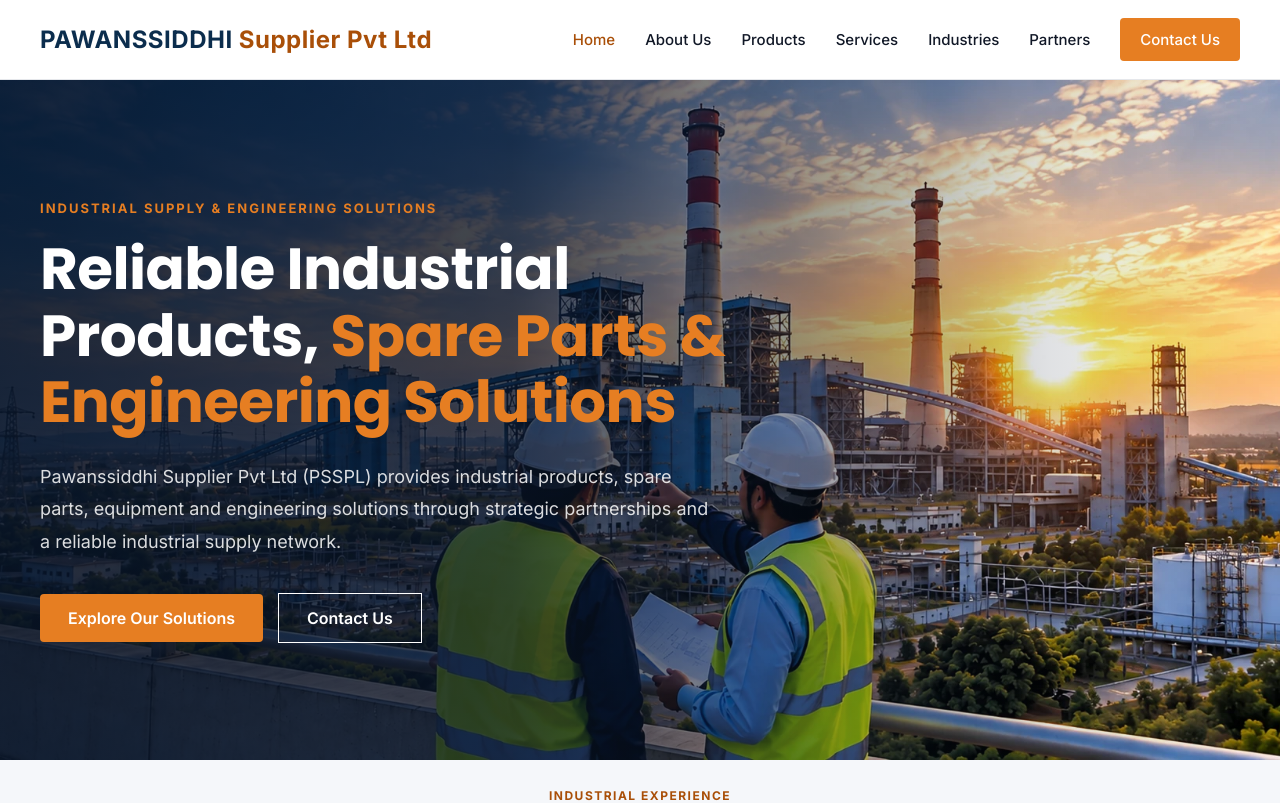
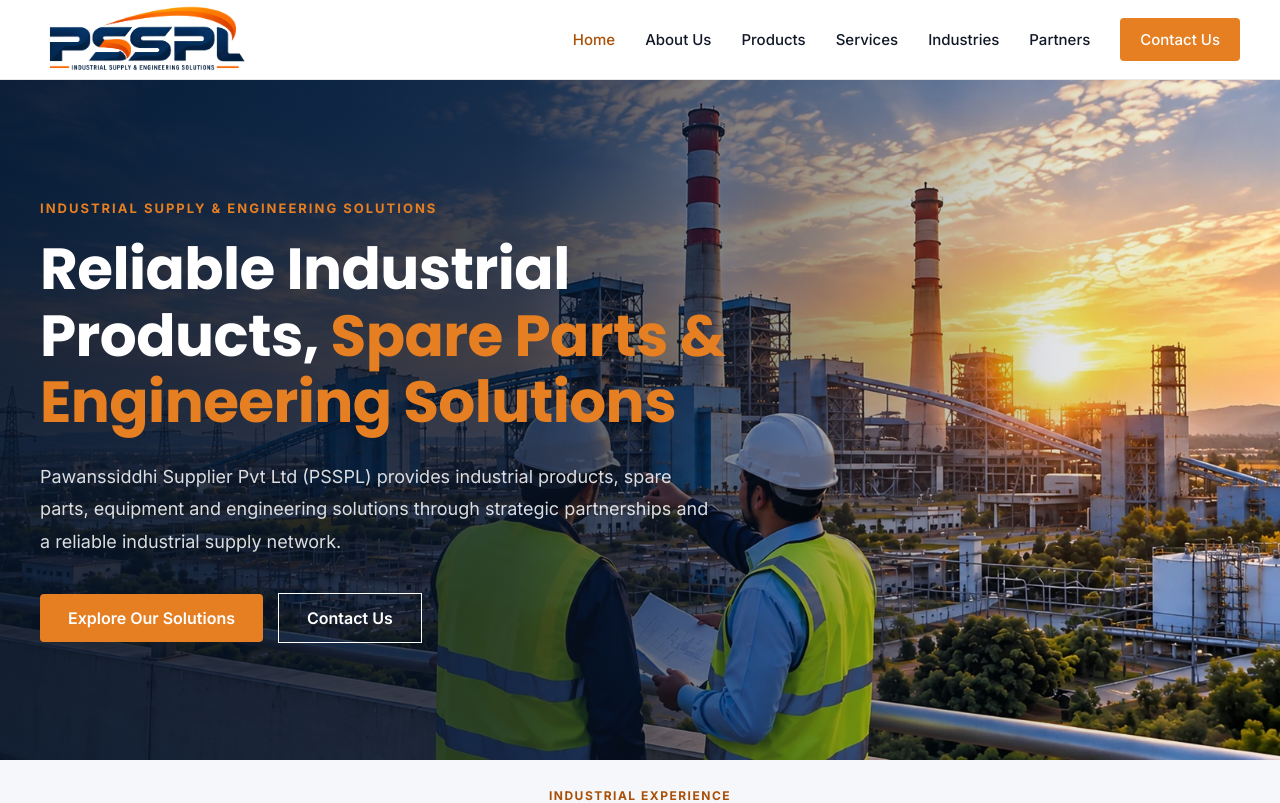
Before and after one commit to zankar21/New_psspl_website, a React (Vite) app: page / in a window 1280 px wide. Shown: the top 803 px of the page. Built offline with nearby package versions, Linux system fonts and the light colour scheme.

Commit message:
Add PSSPL brand logos to website header and footer

```diff
--- a/src/components/layout/Footer.jsx
+++ b/src/components/layout/Footer.jsx
@@ -19,8 +19,14 @@
           <div className="footer-company">
 
             <Link to="/" className="footer-logo">
-              <span className="footer-brand-name">PAWANSSIDDHI</span>
-              <span className="footer-brand-subtitle">SUPPLIER PVT LTD</span>
+              <img
+                className="footer-brand-image"
+                src="/psspl-logo/Psspl-logo-2.png"
+                alt="PSSPL — Pawanssiddhi Supplier Pvt Ltd"
+                width="2172"
+                height="724"
+                loading="lazy"
+              />
             </Link>
 
             <p>
--- a/src/components/layout/Navbar.jsx
+++ b/src/components/layout/Navbar.jsx
@@ -19,7 +19,13 @@
           className="logo"
           onClick={closeMenu}
         >
-          PAWANSSIDDHI <span>Supplier Pvt Ltd</span>
+          <img
+            className="navbar-brand-image"
+            src="/psspl-logo/Psspl-logo-1.png"
+            alt="PSSPL — Pawanssiddhi Supplier Pvt Ltd"
+            width="2172"
+            height="724"
+          />
         </Link>
 
         {/* Navigation */}
--- a/src/styles/footer.css
+++ b/src/styles/footer.css
@@ -39,6 +39,13 @@
 
 .footer-brand-name {
   color: var(--white);
+}
+
+.footer-brand-image {
+  display: block;
+  width: 250px;
+  max-width: 100%;
+  height: auto;
 }
 
 .footer-brand-subtitle {
--- a/src/styles/navbar.css
+++ b/src/styles/navbar.css
@@ -32,11 +32,25 @@
 /* LOGO */
 
 .logo {
+  display: inline-flex;
+  align-items: center;
+  flex-shrink: 0;
   font-size: 24px;
   font-weight: 800;
   letter-spacing: 0.5px;
 
   color: var(--primary-color);
+}
+
+.navbar-brand-image {
+  display: block;
+  width: 210px;
+  height: auto;
+}
+
+.logo:focus-visible {
+  outline: 2px solid var(--secondary-color);
+  outline-offset: 4px;
 }
 
 .logo span {
@@ -112,6 +126,9 @@
 }
 
 @media (max-width: 1050px) {
+  .navbar-brand-image {
+    width: 180px;
+  }
   .navbar {
     height: 72px;
   }
```
Also changed, not shown: public/psspl-logo/Psspl-logo-1.png (added), public/psspl-logo/Psspl-logo-2.png (added).
